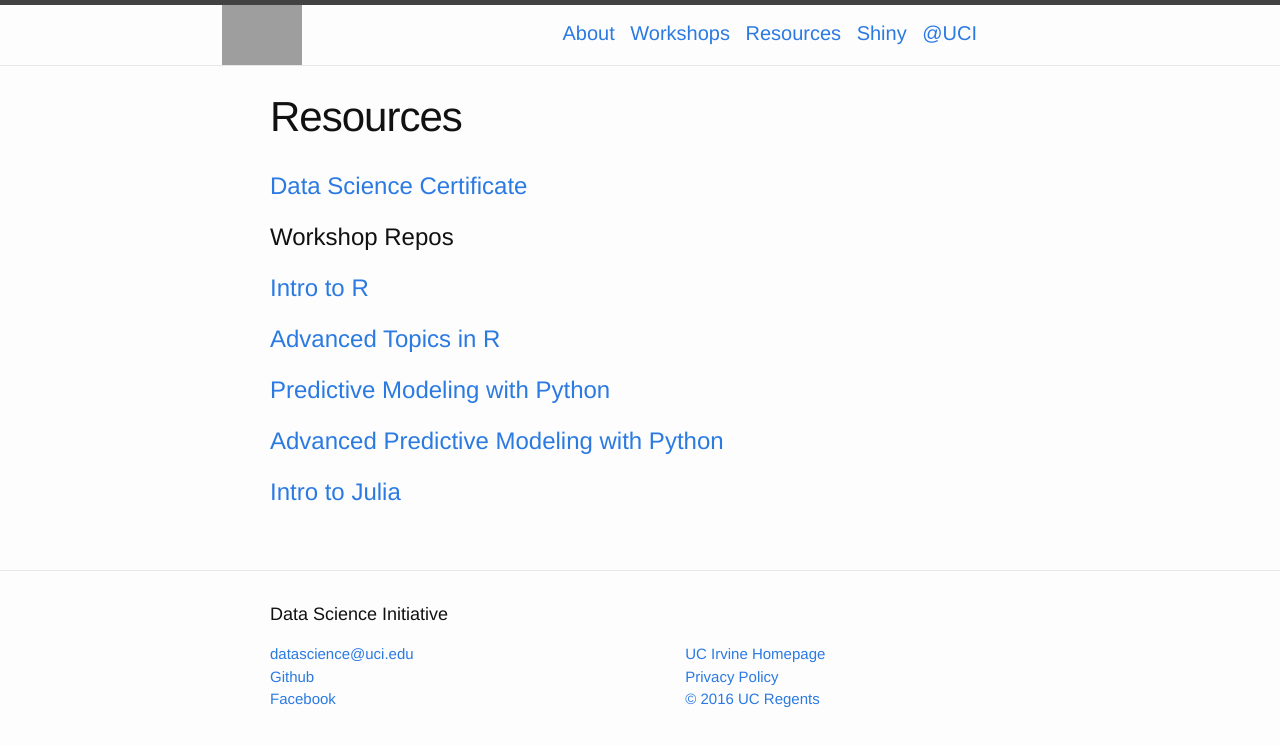
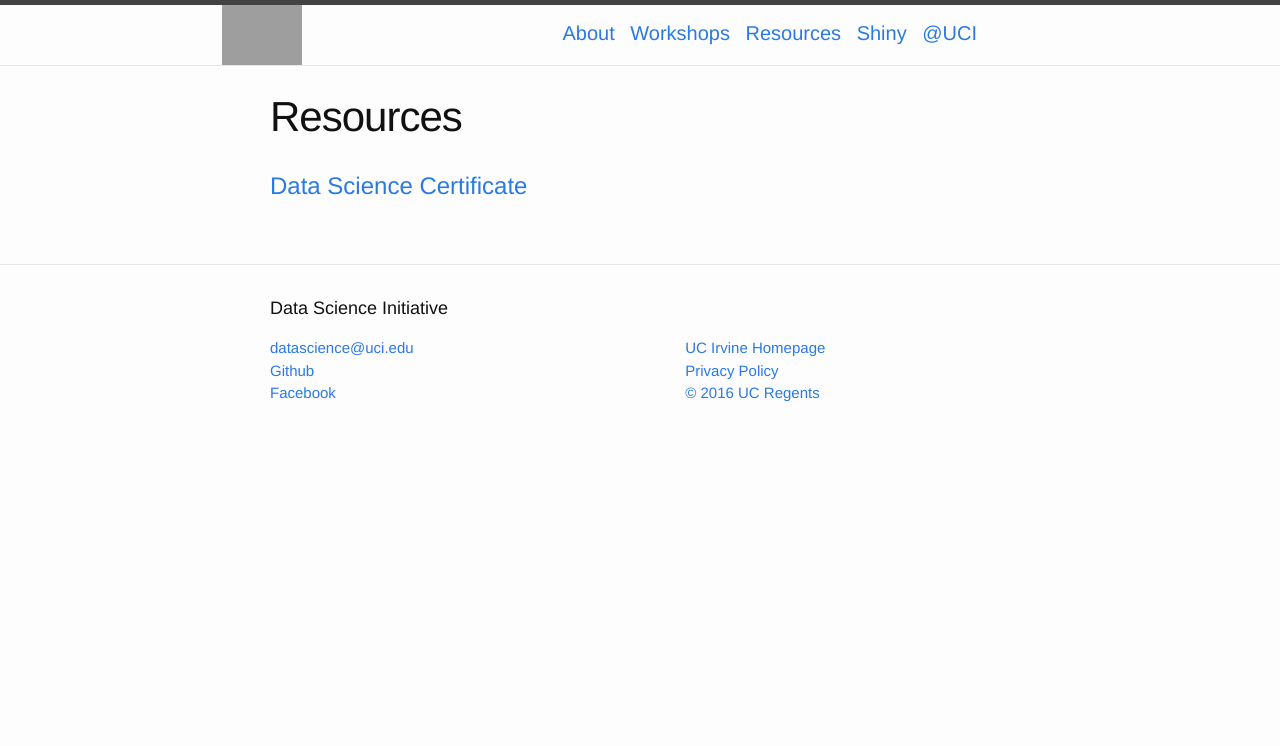
Before and after one commit to UCIDataScienceInitiative/UCIDataScienceInitiative.github.io, a Jekyll site: the page built from Resources/index.html, in a window 1280 px wide. Shown: the top 746 px of the page. Built offline with Jekyll 4.4.1, drawn with Linux system fonts in a browser that asks for light colours; grey boxes are pictures that could not be loaded.

Commit message:
Update index.html

```diff
--- a/Resources/index.html
+++ b/Resources/index.html
@@ -5,15 +5,3 @@ permalink: /Resources/
 ---
 
 <h1><a href="http://datascience.uci.edu/data-science-certificate-program/" target="_blank"> Data Science Certificate </a></h1>
-
-<h1>Workshop Repos </h1>
-
-<h1><a href="https://github.com/UCIDataScienceInitiative/IntroR_Workshop" target="_blank" >Intro to R</a></h1>
-
-<h1><a href="https://github.com/UCIDataScienceInitiative/AdvancedRWorkshop" target="_blank" >Advanced Topics in R</a></h1>
-
-<h1><a href="https://github.com/UCIDataScienceInitiative/PredictiveModeling_withPython" target="_blank" >Predictive Modeling with Python</a></h1>
-
-<h1><a href="https://github.com/UCIDataScienceInitiative/AdvPredictiveModeling_withPython" target="_blank" >Advanced Predictive Modeling with Python</a></h1>
-
-<h1><a href="https://github.com/UCIDataScienceInitiative/IntroToJulia" target="_blank" >Intro to Julia</a></h1>
```
